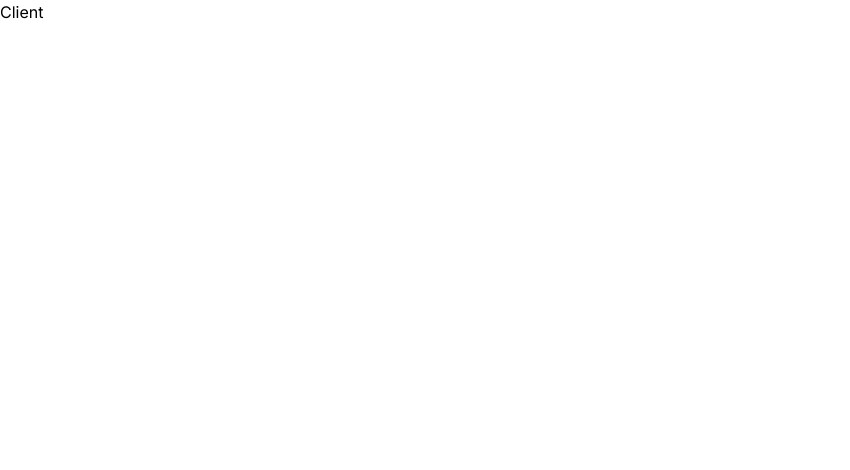
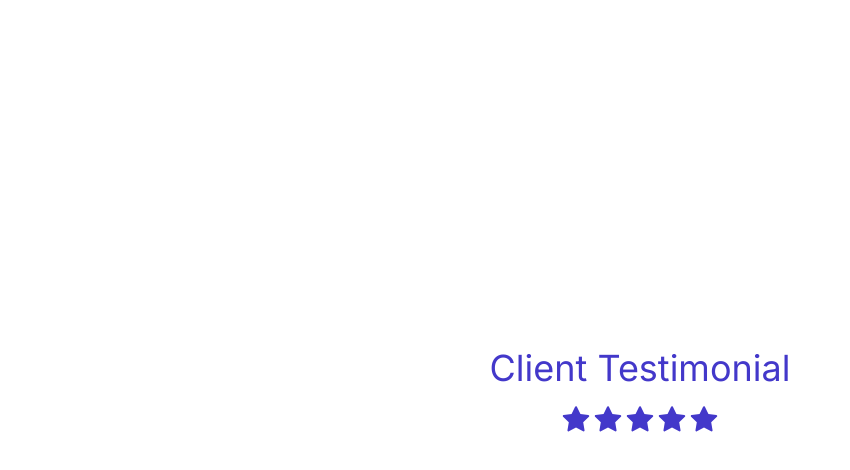
Before and after one commit to SushantChhetry/skywalkair-drones, a Next.js app in the folder skywalkair-website/: page /client in a window 1280 px wide. Shown: the top 470 px of the page, without its empty margins (0-850 px from the left). Built offline with nearby package versions, Linux system fonts and the light colour scheme.

Commit message:
Basic Client Testimonial

```diff
--- a/skywalkair-website/app/about/page.tsx
+++ b/skywalkair-website/app/about/page.tsx
@@ -4,7 +4,7 @@ const About = () => {
   return (
     <div className=" h-screen flex justify-evenly gap-3 items-center mx-10">
       <div>
-        Video<div className=" bg-indigo-700 -z-10 h-10 w-20"></div>
+        <div className=" bg-indigo-700 -z-10 h-10 w-screen max-w-xl">Video</div>
       </div>
 
       <div className="max-w-xs text-indigo-700">
--- a/skywalkair-website/app/client/page.tsx
+++ b/skywalkair-website/app/client/page.tsx
@@ -1,7 +1,19 @@
 import React from "react";
+import { AiFillStar } from "react-icons/ai";
 
 const Client = () => {
-  return <div className=" h-screen">Client</div>;
+  return (
+    <div className=" h-screen flex justify-center items-center flex-col">
+      <h1 className=" text-4xl text-indigo-700">Client Testimonial</h1>
+      <div className="flex my-4 text-indigo-700 text-xl">
+        <AiFillStar size={32} />
+        <AiFillStar size={32} />
+        <AiFillStar size={32} />
+        <AiFillStar size={32} />
+        <AiFillStar size={32} />
+      </div>
+    </div>
+  );
 };
 
 export default Client;
```
